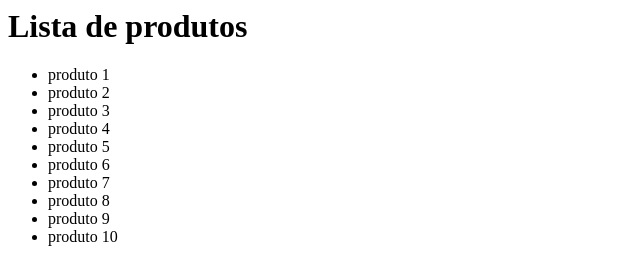
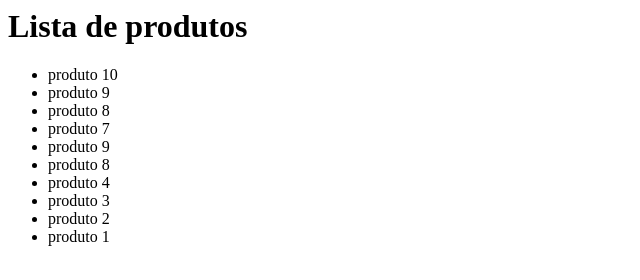
Before and after one commit to MatheusHegedus/meu-site, a plain HTML site: page index.html in a window 1280 px wide. Shown: the full height of the page, 0-640 px from the left. Drawn offline with Linux system fonts and the light colour scheme.

Commit message:
primeira modificação

```diff
--- a/index.html
+++ b/index.html
@@ -5,16 +5,16 @@
 <body>
 	<h1>Lista de produtos</h1>
 	<ul>
+		<li>produto 10</li>
+		<li>produto 9</li>
+		<li>produto 8</li>
+		<li>produto 7</li>
+		<li>produto 9</li>
+		<li>produto 8</li>
+		<li>produto 4</li>
+		<li>produto 3</li>
+		<li>produto 2</li>
 		<li>produto 1</li>
-		<li>produto 2</li>
-		<li>produto 3</li>
-		<li>produto 4</li>
-		<li>produto 5</li>
-		<li>produto 6</li>
-		<li>produto 7</li>
-		<li>produto 8</li>
-		<li>produto 9</li>
-		<li>produto 10</li>
 	</ul>
 </body>
 
```
